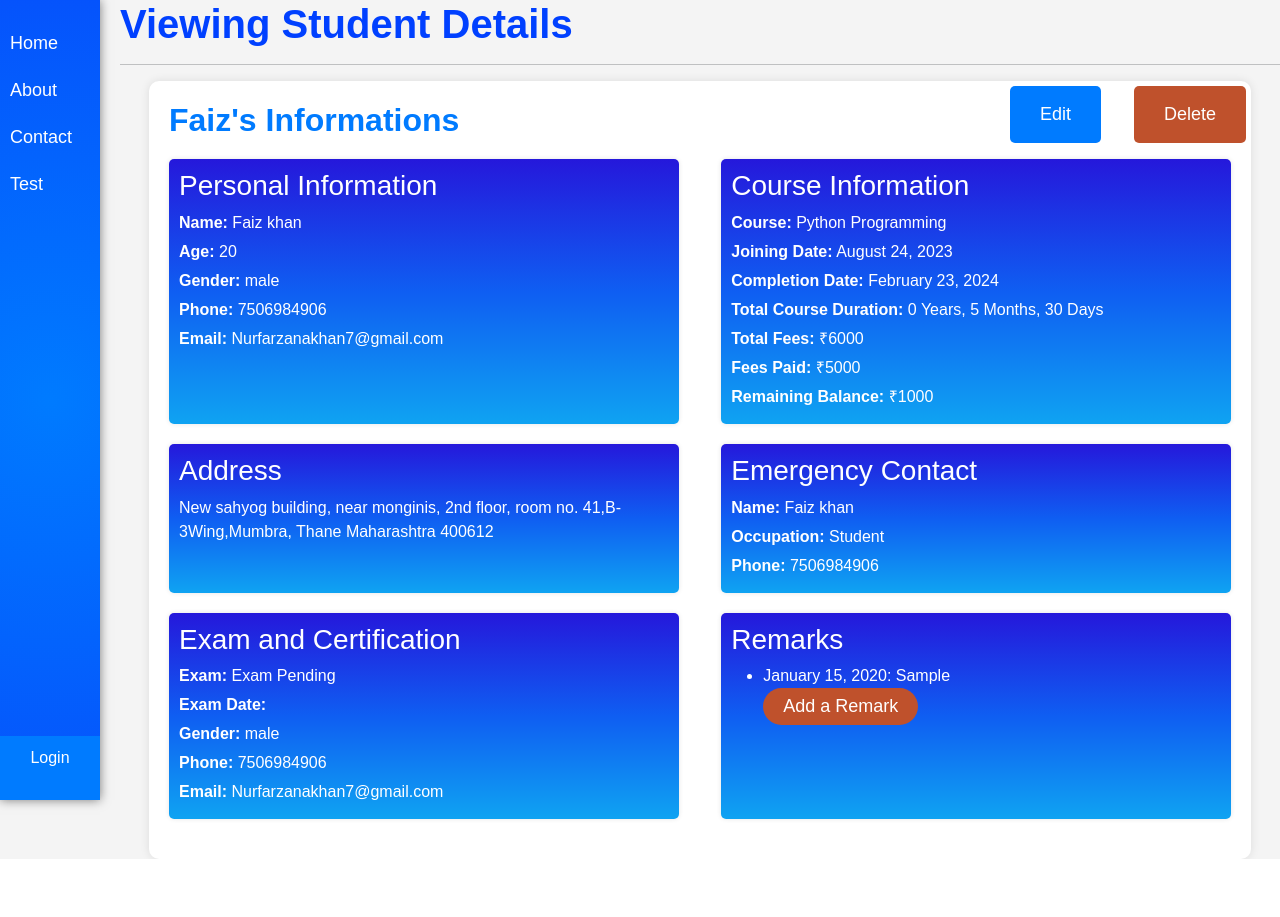
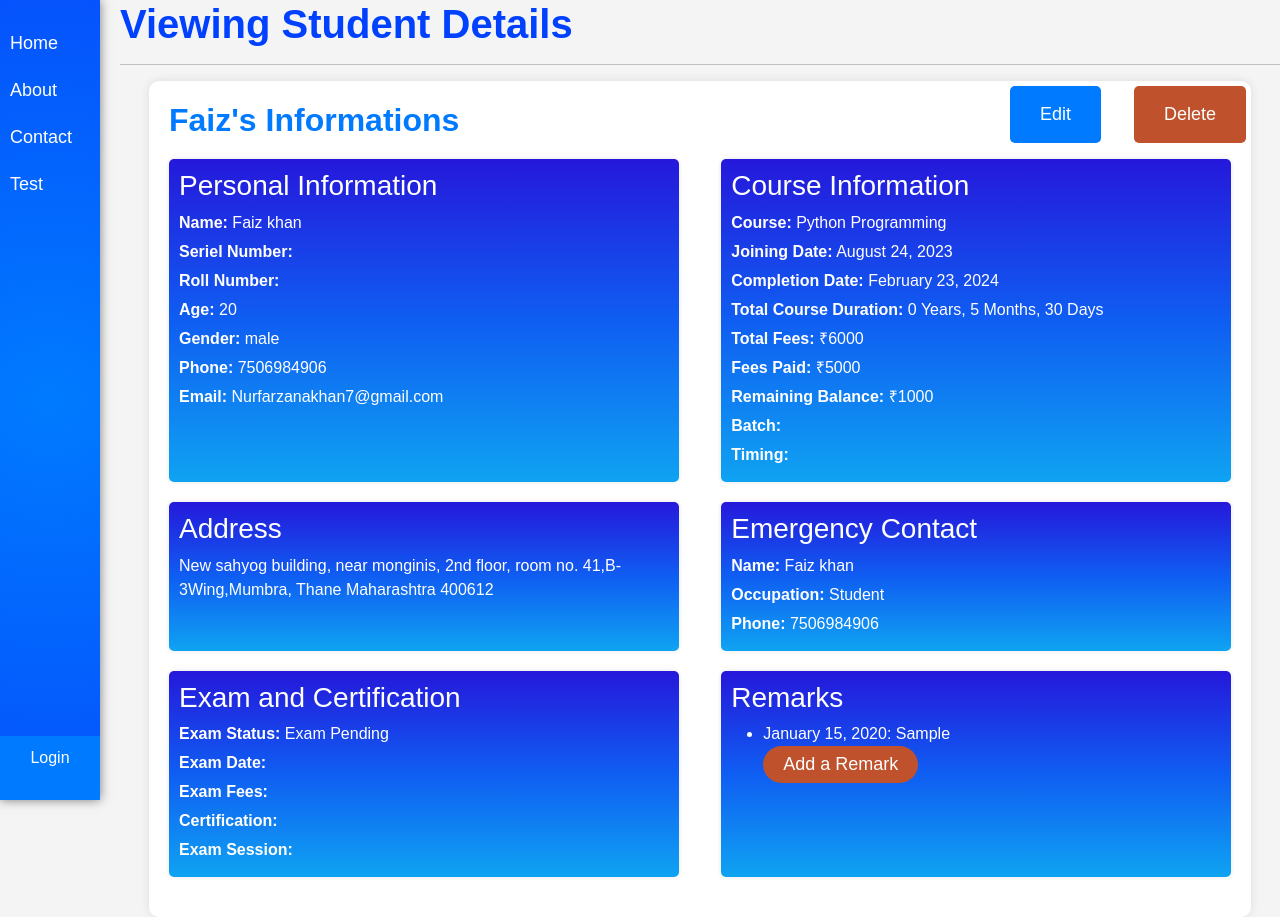
Before and after one commit to faizkhan77/Kutchi-ITI, a Django app: page /studentdetails/1/ in a window 1280 px wide. Before the commit the page ends 859 px from the top, so only its background shows below. Run offline with Django 4.2, Linux system fonts and the light colour scheme; data comes from the database, SQL or seed files in the repository; tables that the repository leaves empty hold one stand-in row (values such as "Sample post"); parts of the project's set-up code (start-up, migrations or seed data) failed here and were passed over.

Commit message:
Changed Id No to Sr No in student list and added some new infos in student details

```diff
--- a/kutchiProject/myapp/templates/myapp/student_details.html
+++ b/kutchiProject/myapp/templates/myapp/student_details.html
@@ -155,6 +155,9 @@
             <div class="detail">
                 <h3>Personal Information</h3>
                 <p><strong>Name:</strong> {{students.firstname}} {{ students.lastname }}</p>
+                <p><strong>Seriel Number:</strong>  </p>
+                <p><strong>Roll Number:</strong>  </p>
+
                 <p><strong>Age:</strong>  {{ students.age }}</p>
                 <p><strong>Gender:</strong> {{ students.gender }}</p>
                 <p><strong>Phone:</strong> {{ students.phoneno }}</p>
@@ -170,6 +173,8 @@
                 <p><strong>Total Fees:</strong> &#8377;{{ students.coursefees }}</p>
                 <p><strong>Fees Paid:</strong> &#8377;{{ students.feespaid }}</p>
                 <p><strong>Remaining Balance:</strong> &#8377;{{ remainingBalance }}</p>
+                <p><strong>Batch:</strong> </p>
+                <p><strong>Timing:</strong> </p>
             </div>
         </div>
 
@@ -195,17 +200,17 @@
 
                 <div class="exam-status">
                     {% if students.exam_given %}
-                        <p><strong>Exam:</strong>  Given</p>
+                        <p><strong>Exam Status:</strong>  Given</p>
                     {% else %}
-                        <p><strong>Exam:</strong>  Exam Pending</p>
+                        <p><strong>Exam Status:</strong>  Exam Pending</p>
                     {% endif %}
                 </div>
 
                 {% comment %} <p><strong>Exam Date:</strong> {{ students.completiondate|add_days:1|date:"F d, Y" }}</p> {% endcomment %}
                 <p><strong>Exam Date:</strong> {{ students.exam_date|date:"F d, Y"  }}</p>
-                <p><strong>Gender:</strong> {{ students.gender }}</p>
-                <p><strong>Phone:</strong> {{ students.phoneno }}</p>
-                <p><strong>Email:</strong> {{ students.emailid }}</p>
+                <p><strong>Exam Fees:</strong> </p>
+                <p><strong>Certification:</strong> </p>
+                <p><strong>Exam Session:</strong> </p>
             </div>
 
             <div class="detail">
--- a/kutchiProject/myapp/templates/myapp/studentlist_inside_studenttab.html
+++ b/kutchiProject/myapp/templates/myapp/studentlist_inside_studenttab.html
@@ -78,7 +78,7 @@
     <h2>Student Information</h2>
     <table>
         <tr>
-            <th>ID No</th>
+            <th>Sr No</th>
             <th>Admission Date</th>
             <th>Student Name</th>
             <th>Course Name</th>
```
